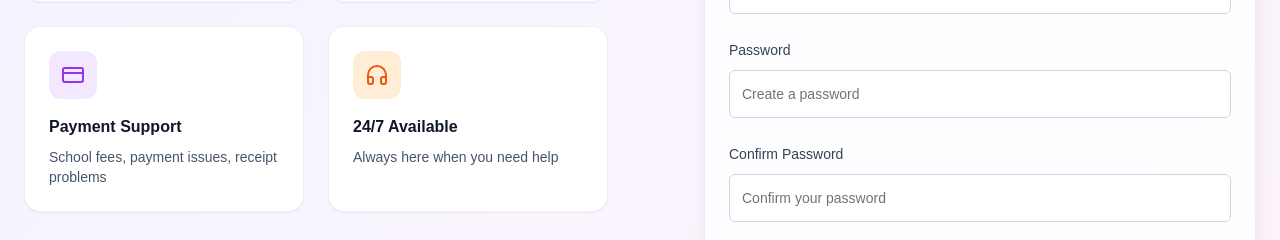
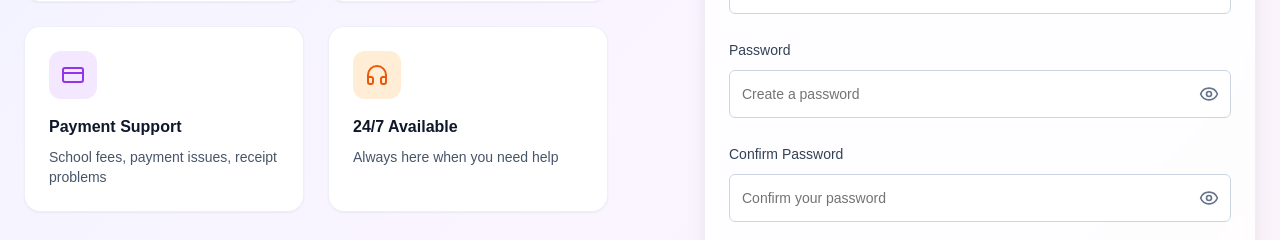
Before and after one commit to Bumblebig/UniSupport, a Next.js app: page /login in a window 1280 px wide. Both pictures are taken after typing "name@example.com", "Sample123" into the empty fields and a click on the tab "Create Account". Shown: the part 560-800 px from the top of the page. Built offline with nearby package versions, Linux system fonts and the light colour scheme; no server answers.

Commit message:
updated password visibility and disabled fullscreen

```diff
--- a/app/chat/page.tsx
+++ b/app/chat/page.tsx
@@ -82,7 +82,6 @@ export default function ChatPage() {
     const fetchMessages = async () => {
       if (isAuthenticated && userID) {
         try {
-          console.log("Fetching messages for user:", userID);
           const q = query(
             collection(db, "Messages"),
             where("uid", "==", userID),
@@ -90,7 +89,6 @@ export default function ChatPage() {
           );
 
           const snapshot = await getDocs(q);
-          console.log("Found", snapshot.docs.length, "messages");
 
           const msg: Message[] = snapshot.docs.map((doc: any) => ({
             id: doc.id,
@@ -101,7 +99,6 @@ export default function ChatPage() {
           }));
 
           setMessages(msg);
-          console.log("Messages loaded:", msg);
         } catch (error) {
           console.error("Error fetching messages:", error);
         }
@@ -656,23 +653,6 @@ export default function ChatPage() {
                         </p>
                       </div>
                     </div>
-
-                    {/* Desktop sidebar toggle - Hidden on mobile */}
-                    <div className="hidden lg:flex items-center gap-2">
-                      <Button
-                        variant="ghost"
-                        size="sm"
-                        onClick={() => setIsExpanded(!isExpanded)}
-                        className="text-slate-600"
-                        title={isExpanded ? "Hide sidebar" : "Show sidebar"}
-                      >
-                        {isExpanded ? (
-                          <Minimize2 className="h-4 w-4" />
-                        ) : (
-                          <Maximize2 className="h-4 w-4" />
-                        )}
-                      </Button>
-                    </div>
                   </div>
                 </CardHeader>
 
--- a/app/login/page.tsx
+++ b/app/login/page.tsx
@@ -41,6 +41,8 @@ import {
   Coffee,
   Menu,
   X,
+  Eye,
+  EyeOff,
 } from "lucide-react";
 
 export default function LoginPage() {
@@ -55,6 +57,12 @@ export default function LoginPage() {
   const [isLoading, setIsLoading] = useState(false);
   const [activeTab, setActiveTab] = useState("login");
   const [showMobileMenu, setShowMobileMenu] = useState(false);
+
+  // Password visibility states
+  const [showLoginPassword, setShowLoginPassword] = useState(false);
+  const [showSignupPassword, setShowSignupPassword] = useState(false);
+  const [showConfirmPassword, setShowConfirmPassword] = useState(false);
+
   const router = useRouter();
 
   const getFirebaseErrorMessage = (code: any) => {
@@ -92,6 +100,10 @@ export default function LoginPage() {
       password: "",
       confirmPassword: "",
     });
+    // Reset password visibility states
+    setShowLoginPassword(false);
+    setShowSignupPassword(false);
+    setShowConfirmPassword(false);
   };
 
   const handleLogin = async (e: React.FormEvent) => {
@@ -188,7 +200,11 @@ export default function LoginPage() {
                 <Heart className="h-4 w-4 text-red-500" />
                 <span>Made by Students</span>
               </div>
-              <a href="https://github.com/Bumblebig/UniSupport" target="_blank">
+              <a
+                href="https://github.com/Bumblebig/UniSupport"
+                target="_blank"
+                rel="noopener noreferrer"
+              >
                 <div className="flex items-center gap-2 cursor-pointer hover:text-slate-900 transition-colors">
                   <Github className="h-4 w-4" />
                   <span>Open Source</span>
@@ -220,6 +236,7 @@ export default function LoginPage() {
                 <a
                   href="https://github.com/Bumblebig/UniSupport"
                   target="_blank"
+                  rel="noopener noreferrer"
                 >
                   <div className="flex items-center gap-2 text-slate-600 hover:text-slate-900 transition-colors">
                     <Github className="h-4 w-4" />
@@ -232,8 +249,8 @@ export default function LoginPage() {
         </div>
       </header>
 
-      {/* Main Content */}
-      <div className="max-w-7xl mx-auto px-4 sm:px-6 py-6 sm:py-12">
+      {/* Main Content - Add proper top padding to account for sticky header */}
+      <div className="max-w-7xl mx-auto px-4 sm:px-6 py-6 sm:py-12 pt-6 sm:pt-12">
         <div className="grid lg:grid-cols-2 gap-8 lg:gap-16 items-start lg:items-center">
           {/* Left side - Information (Mobile: Shows after form) */}
           <div className="space-y-6 sm:space-y-8 order-2 lg:order-1">
@@ -398,9 +415,10 @@ export default function LoginPage() {
                         >
                           Password
                         </Label>
+                        <div className="relative">
                           <Input
                             id="password"
-                          type="password"
+                            type={showLoginPassword ? "text" : "password"}
                             value={loginData.password}
                             onChange={(e) =>
                               setLoginData({
@@ -409,9 +427,23 @@ export default function LoginPage() {
                               })
                             }
                             placeholder="Enter your password"
-                          className="h-10 sm:h-12 bg-white/90 border-slate-300 focus:border-indigo-500 focus:ring-indigo-500/20 text-sm"
+                            className="h-10 sm:h-12 bg-white/90 border-slate-300 focus:border-indigo-500 focus:ring-indigo-500/20 text-sm pr-10 sm:pr-12"
                             required
                           />
+                          <button
+                            type="button"
+                            onClick={() =>
+                              setShowLoginPassword(!showLoginPassword)
+                            }
+                            className="absolute right-2 sm:right-3 top-1/2 -translate-y-1/2 text-slate-500 hover:text-slate-700 transition-colors"
+                          >
+                            {showLoginPassword ? (
+                              <EyeOff className="h-4 w-4 sm:h-5 sm:w-5" />
+                            ) : (
+                              <Eye className="h-4 w-4 sm:h-5 sm:w-5" />
+                            )}
+                          </button>
+                        </div>
                       </div>
 
                       {error && (
@@ -504,9 +536,10 @@ export default function LoginPage() {
                         >
                           Password
                         </Label>
+                        <div className="relative">
                           <Input
                             id="signup-password"
-                          type="password"
+                            type={showSignupPassword ? "text" : "password"}
                             value={signupData.password}
                             onChange={(e) =>
                               setSignupData({
@@ -515,9 +548,23 @@ export default function LoginPage() {
                               })
                             }
                             placeholder="Create a password"
-                          className="h-10 sm:h-12 bg-white/90 border-slate-300 focus:border-indigo-500 focus:ring-indigo-500/20 text-sm"
+                            className="h-10 sm:h-12 bg-white/90 border-slate-300 focus:border-indigo-500 focus:ring-indigo-500/20 text-sm pr-10 sm:pr-12"
                             required
                           />
+                          <button
+                            type="button"
+                            onClick={() =>
+                              setShowSignupPassword(!showSignupPassword)
+                            }
+                            className="absolute right-2 sm:right-3 top-1/2 -translate-y-1/2 text-slate-500 hover:text-slate-700 transition-colors"
+                          >
+                            {showSignupPassword ? (
+                              <EyeOff className="h-4 w-4 sm:h-5 sm:w-5" />
+                            ) : (
+                              <Eye className="h-4 w-4 sm:h-5 sm:w-5" />
+                            )}
+                          </button>
+                        </div>
                       </div>
 
                       <div className="space-y-1 sm:space-y-2">
@@ -527,9 +574,10 @@ export default function LoginPage() {
                         >
                           Confirm Password
                         </Label>
+                        <div className="relative">
                           <Input
                             id="confirm-password"
-                          type="password"
+                            type={showConfirmPassword ? "text" : "password"}
                             value={signupData.confirmPassword}
                             onChange={(e) =>
                               setSignupData({
@@ -538,9 +586,23 @@ export default function LoginPage() {
                               })
                             }
                             placeholder="Confirm your password"
-                          className="h-10 sm:h-12 bg-white/90 border-slate-300 focus:border-indigo-500 focus:ring-indigo-500/20 text-sm"
+                            className="h-10 sm:h-12 bg-white/90 border-slate-300 focus:border-indigo-500 focus:ring-indigo-500/20 text-sm pr-10 sm:pr-12"
                             required
                           />
+                          <button
+                            type="button"
+                            onClick={() =>
+                              setShowConfirmPassword(!showConfirmPassword)
+                            }
+                            className="absolute right-2 sm:right-3 top-1/2 -translate-y-1/2 text-slate-500 hover:text-slate-700 transition-colors"
+                          >
+                            {showConfirmPassword ? (
+                              <EyeOff className="h-4 w-4 sm:h-5 sm:w-5" />
+                            ) : (
+                              <Eye className="h-4 w-4 sm:h-5 sm:w-5" />
+                            )}
+                          </button>
+                        </div>
                       </div>
 
                       {error && (
```
Lines whose indentation alone changed are shown as unchanged.
